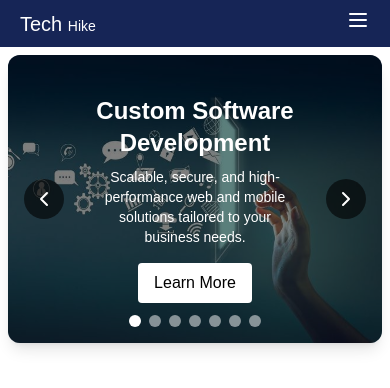
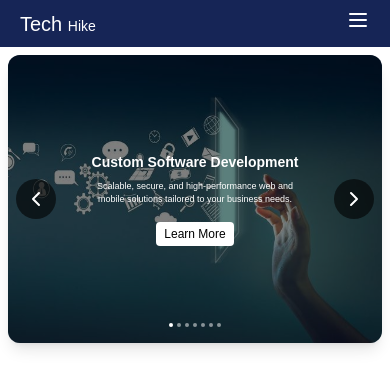
Before and after one commit to Chibuking35/teckstack, a Next.js app: page / in a window 390 px wide. Shown: the top 388 px of the page. Built offline with nearby package versions, Linux system fonts and the light colour scheme.

Commit message:
just added the dot

```diff
--- a/src/component/Navbar.tsx
+++ b/src/component/Navbar.tsx
@@ -65,7 +65,7 @@ const Navbar = () => {
                   {link.name}
                 </Link>
                 {isActive && (
-                  <div className="mt-0.5 w-full h-0.5 bg-white rounded-full" />
+                  <div className="mt-0.5 w-full h-0.4 bg-white rounded-full" />
                 )}
               </div>
             );
--- a/src/component/Slider.tsx
+++ b/src/component/Slider.tsx
@@ -76,11 +76,13 @@ const Slider = ({ slides }: SliderProps) => {
             className="object-cover"
           />
           <div className="absolute inset-0 bg-black/50 flex flex-col items-center justify-center text-center text-white p-4">
-            <h2 className="text-2xl md:text-4xl font-bold">{slide.title}</h2>
-            <p className="mt-2 text-sm md:text-lg w-[60%]">{slide.description}</p>
+            <h2 className="text-2xl md:text-4xl font-bold  text-sm ">{slide.title}</h2>
+            <p className="mt-2 text-sm md:text-lg w-[60%] m-0  md:w-[40%] md:text-center text-[9px] font-light ">
+              {slide.description}
+            </p>
             <Link
               href={slide.link}
-              className="mt-4 inline-block bg-white text-black px-4 py-2 rounded hover:bg-gray-100"
+              className="mt-4 inline-block bg-white text-xs md:text-sm py-1 px-2  text-black md:px-4 md:py-2 rounded hover:bg-gray-100"
             >
               Learn More
             </Link>
@@ -91,7 +93,7 @@ const Slider = ({ slides }: SliderProps) => {
       {/* Arrow left */}
       <button
         onClick={goToPrev}
-        className="absolute left-4 top-1/2 -translate-y-1/2 bg-black/60 p-2 rounded-full text-white hover:bg-black/80 transition z-20"
+        className="absolute left-2 md:left-4 top-1/2 -translate-y-1/2 bg-black/60 p-2 rounded-full text-white hover:bg-black/80 transition z-20"
       >
         <ChevronLeft />
       </button>
@@ -99,18 +101,18 @@ const Slider = ({ slides }: SliderProps) => {
       {/* Arrow right */}
       <button
         onClick={goToNext}
-        className="absolute right-4 top-1/2 -translate-y-1/2 bg-black/60 p-2 rounded-full text-white hover:bg-black/80 transition z-20"
+        className="absolute right-2 md:right-4 top-1/2 -translate-y-1/2 bg-black/60 p-2 rounded-full text-white hover:bg-black/80 transition z-20"
       >
         <ChevronRight />
       </button>
 
       {/* Dots */}
-      <div className="absolute bottom-4 left-1/2 transform -translate-x-1/2 flex gap-2 z-20">
+      <div className="absolute bottom-4 left-1/2 transform -translate-x-1/2 flex gap-1 md:gap-2 z-20">
         {slides.map((_, i) => (
           <button
             key={i}
             onClick={() => goToIndex(i)}
-            className={`w-3 h-3 rounded-full ${
+            className={`w-1 h-1 md:w-2 md:h-2 rounded-full ${
               i === currentIndex ? "bg-white" : "bg-white/50"
             } hover:scale-110 transition`}
             aria-label={`Go to slide ${i + 1}`}
```
